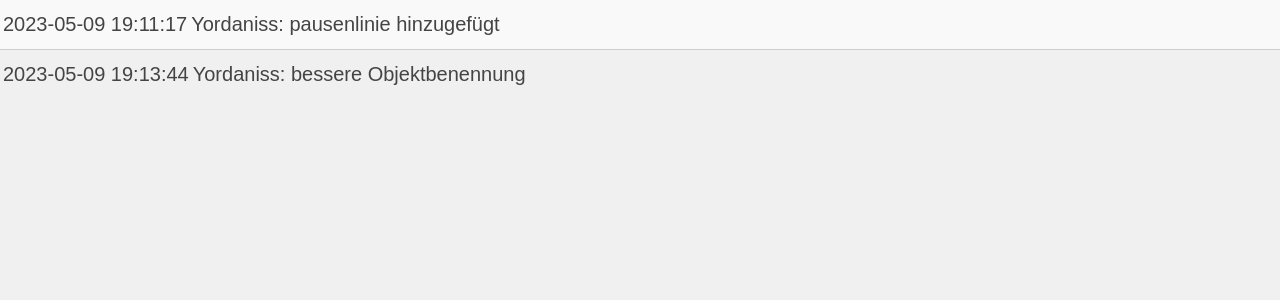
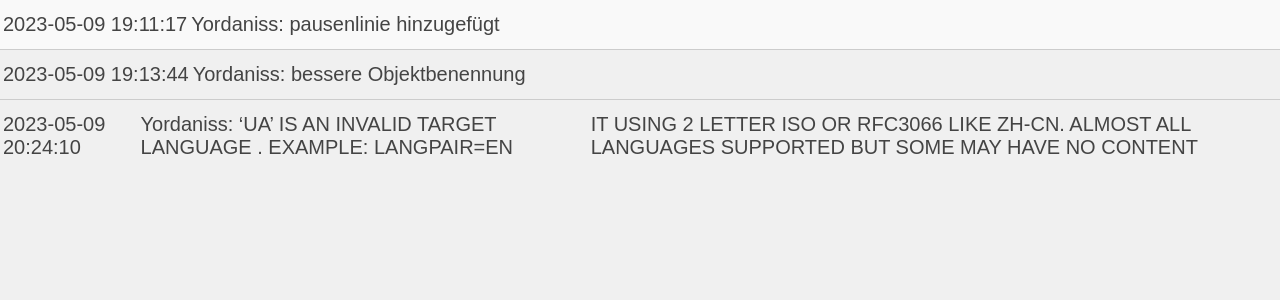
Before and after one commit to Yordaniss/documentation, a Jekyll site: the page built from _posts/2023-05-09-Document20230509.md, in a window 1280 px wide. Shown: the top 300 px of the page. Built offline with Jekyll 4.4.1, drawn with Linux system fonts in a browser that asks for light colours.

Commit message:
Add new content to documentation

```diff
--- a/_posts/2023-05-09-Document20230509.md
+++ b/_posts/2023-05-09-Document20230509.md
@@ -6,3 +6,4 @@ categories: jekyll update
 ---
 - 2023-05-09 19:11:17 | Yordaniss: pausenlinie hinzugefügt
 - 2023-05-09 19:13:44 | Yordaniss: bessere Objektbenennung
+- 2023-05-09 20:24:10 | Yordaniss: 'UA' IS AN INVALID TARGET LANGUAGE . EXAMPLE: LANGPAIR=EN|IT USING 2 LETTER ISO OR RFC3066 LIKE ZH-CN. ALMOST ALL LANGUAGES SUPPORTED BUT SOME MAY HAVE NO CONTENT
```
